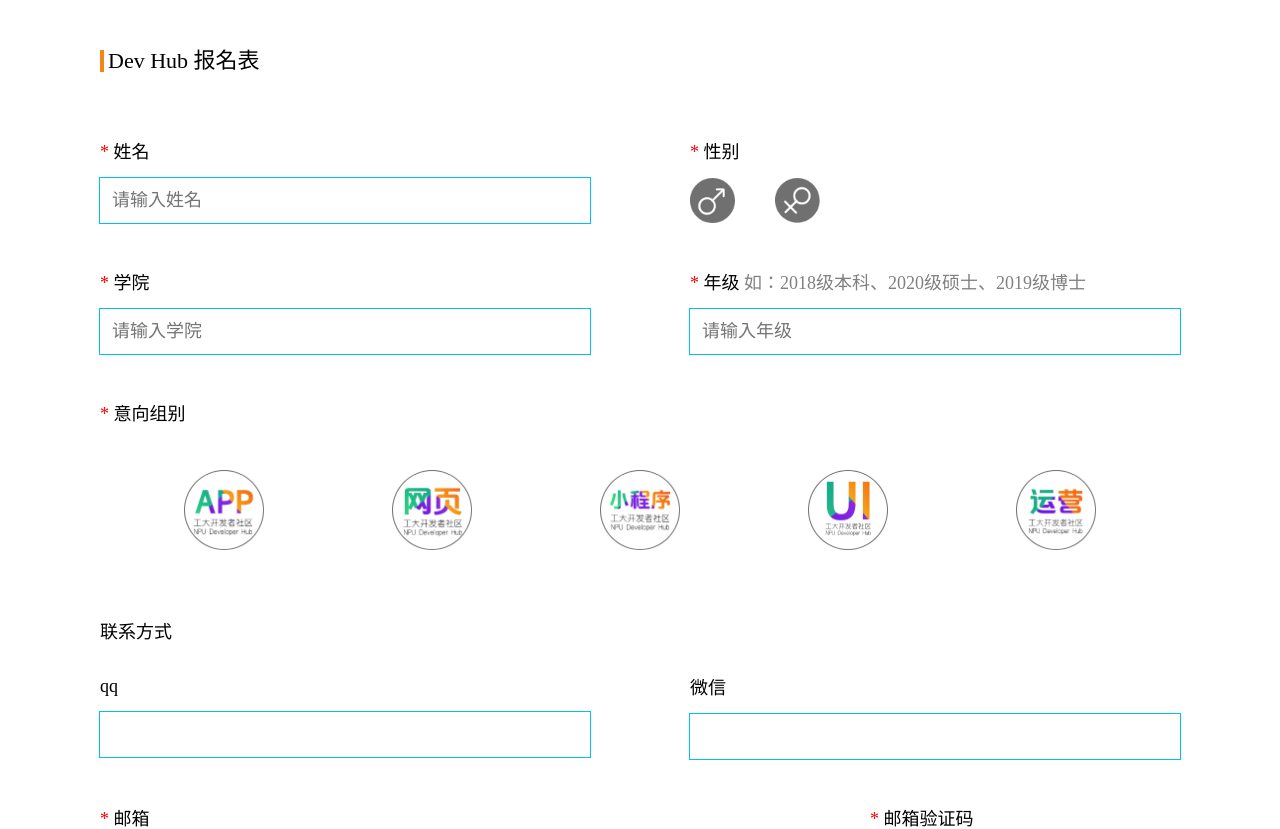
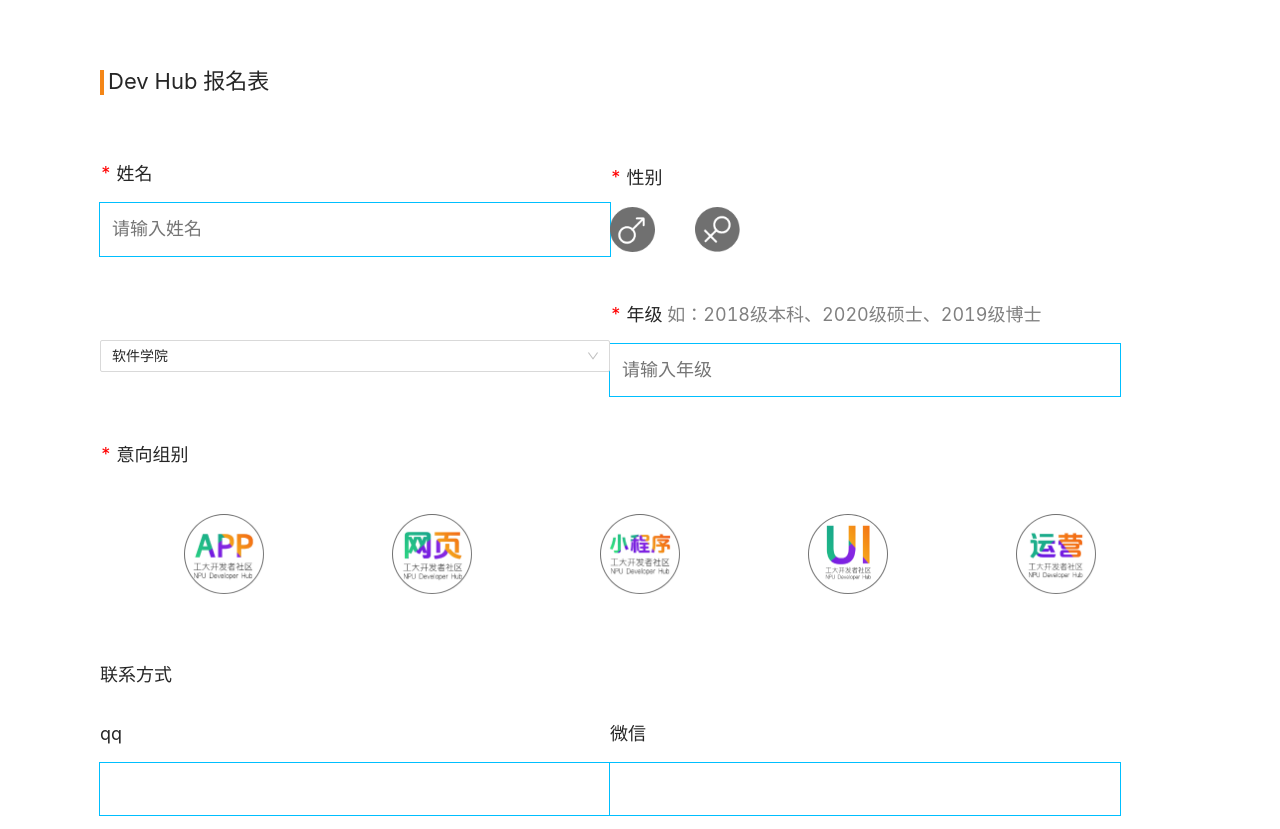
Before and after one commit to Rain7-osu/nwpu-dev-hub-front, a React (Vite) app: page / in a window 1280 px wide. Shown: the top 829 px of the page. Built offline with nearby package versions, Linux system fonts and the light colour scheme.

Commit message:
change select

```diff
--- a/package.json
+++ b/package.json
@@ -7,6 +7,7 @@
     "serve": "vite preview"
   },
   "dependencies": {
+    "antd": "^4.16.13",
     "classnames": "^2.3.1",
     "qs": "^6.10.1",
     "react": "^17.0.0",
--- a/src/App.tsx
+++ b/src/App.tsx
@@ -1,9 +1,13 @@
 import React from 'react';
 import { Register } from './pages/Register';
+import { Page } from './styles';
+import 'antd/dist/antd.css';
 
 function App() {
   return (
-    <Register />
+    <Page>
+      <Register />
+    </Page>
   );
 }
 
--- a/src/index.css
+++ b/src/index.css
@@ -5,6 +5,7 @@ body {
     sans-serif;
   -webkit-font-smoothing: antialiased;
   -moz-osx-font-smoothing: grayscale;
+  min-width: 480px;
 }
 
 code {
--- a/src/pages/Register/index.tsx
+++ b/src/pages/Register/index.tsx
@@ -9,6 +9,9 @@ import { fetchRegister } from '../../api/fetchRegister';
 import { fetchEmailCode } from '../../api/fetchEmailCode';
 import { fetchCheckEmail } from '../../api/fetchCheckEmail';
 import { modal } from '../../components/Modal';
+import { Select } from 'antd';
+
+import './style.css';
 
 export enum Gender {
   NONE= -1,
@@ -30,7 +33,7 @@ export function Register() {
   const [nameErr, setNameErr] = useState<string>('');
   const [genderSelectedIndex, setGenderSelectedIndex] = useState<Gender>(-1);
   const [genderErr, setGenderErr] = useState<string>('');
-  const [school, setSchool] = useState<string>('');
+  const [school, setSchool] = useState<string>('软件学院');
   const [schoolErr, setSchoolErr] = useState<string>('');
   const [grade, setGrade] = useState<string>('');
   const [gradeErr, setGradeErr] = useState<string>('');
@@ -151,8 +154,8 @@ export function Register() {
     setGenderSelectedIndex(1);
   }, [setGenderSelectedIndex]);
 
-  const handleInputSchool = useCallback((e: BaseSyntheticEvent) => {
-    setSchool(e.target.value);
+  const handleInputSchool = useCallback((value) => {
+    setSchool(value);
   }, [setSchool]);
 
   const handleInputGrade = useCallback((e: BaseSyntheticEvent) => {
@@ -384,8 +387,8 @@ export function Register() {
   return (
     <RegisterContainer>
       <div className="top-title"><span>Dev Hub 报名表</span></div>
-      <FormContainer>
-        <FormRow>
+      <FormContainer className="form-container">
+        <FormRow className="aspect-fit">
           <Input
             label="姓名"
             placeholder="请输入姓名"
@@ -396,15 +399,36 @@ export function Register() {
           />
           <Input label="性别" required render={renderGenderInput} errMsg={genderErr} />
         </FormRow>
-        <FormRow>
-          <Input
-            label="学院"
-            placeholder="请输入学院"
-            required
-            value={school}
-            errMsg={schoolErr}
-            onInput={handleInputSchool}
-          />
+        <FormRow className="aspect-fit">
+          <Select defaultValue="软件学院" value={school} onChange={handleInputSchool}>
+            <Select.Option value="航空学院">航空学院</Select.Option>
+            <Select.Option value="航天学院">航天学院</Select.Option>
+            <Select.Option value="航海学院">航海学院</Select.Option>
+            <Select.Option value="材料学院">材料学院</Select.Option>
+            <Select.Option value="机电学院">机电学院</Select.Option>
+            <Select.Option value="力学与土木建筑学院">力学与土木建筑学院</Select.Option>
+            <Select.Option value="动力与能源学院">动力与能源学院</Select.Option>
+            <Select.Option value="电子信息学院">电子信息学院</Select.Option>
+            <Select.Option value="自动化学院">自动化学院</Select.Option>
+            <Select.Option value="计算机学院">计算机学院</Select.Option>
+            <Select.Option value="数学与统计学院">数学与统计学院</Select.Option>
+            <Select.Option value="物理科学与技术学院">物理科学与技术学院</Select.Option>
+            <Select.Option value="化学与化工学院">化学与化工学院</Select.Option>
+            <Select.Option value="管理学院">管理学院</Select.Option>
+            <Select.Option value="公共政策与管理学院">公共政策与管理学院</Select.Option>
+            <Select.Option value="软件学院">软件学院</Select.Option>
+            <Select.Option value="生命学院">生命学院</Select.Option>
+            <Select.Option value="外国语学院">外国语学院</Select.Option>
+            <Select.Option value="教育实验学院">教育实验学院</Select.Option>
+            <Select.Option value="国际教育学院">国际教育学院</Select.Option>
+            <Select.Option value="国家保密学院">国家保密学院</Select.Option>
+            <Select.Option value="马克思主义学院">马克思主义学院</Select.Option>
+            <Select.Option value="西北工业大学伦敦玛丽女王大学工程学院">西北工业大学伦敦玛丽女王大学工程学院</Select.Option>
+            <Select.Option value="微电子学院">微电子学院</Select.Option>
+            <Select.Option value="网络空间安全学院">网络空间安全学院</Select.Option>
+            <Select.Option value="民航学院">民航学院</Select.Option>
+            <Select.Option value="生态环境学院">生态环境学院</Select.Option>
+          </Select>
           <Input
             label={
               <>
@@ -427,7 +451,7 @@ export function Register() {
           />
         </FormRow>
         <FormRow><FormRowTitle>联系方式</FormRowTitle></FormRow>
-        <FormRow>
+        <FormRow className="aspect-fit">
           <Input
             label="qq"
             value={qq}
@@ -440,7 +464,7 @@ export function Register() {
             onInput={handleInputWechat}
           />
         </FormRow>
-        <FormRow>
+        <FormRow className="aspect-fit">
           <Input
             label="邮箱"
             required
--- /dev/null
+++ b/src/pages/Register/style.css
@@ -0,0 +1,20 @@
+@media screen and (min-width: 480px) and (max-width: 720px) {
+    .form-container > div.aspect-fit {
+        flex-direction: column;
+        align-items: stretch;
+    }
+
+    .form-container > div.aspect-fit > div:not(:first-child) {
+        margin-right: 0;
+    }
+}
+
+@media screen and (min-width: 720px){
+    .form-container > div.aspect-fit {
+        flex-direction: row;
+    }
+
+    .form-container > div.aspect-fit > div:not(:first-child) {
+        margin-right: 60px;
+    }
+}
--- a/src/pages/Register/styles.ts
+++ b/src/pages/Register/styles.ts
@@ -3,7 +3,6 @@ import styled from 'styled-components';
 export const RegisterContainer = styled.div`
   margin: 50px auto;
   max-width: 1080px;
-  min-width: 720px;
 
   .top-title {
     padding-left: 4px;
@@ -26,16 +25,11 @@ export const FormContainer = styled.div`
 
 export const FormRow = styled.div<{ align?: string }>`
   display: flex;
-  flex-direction: row;
   justify-content: ${props => props.align || 'space-between'};
   align-items: center;
 
   > div {
     flex: 1;
-
-    :not(:last-child) {
-      margin-right: 100px;
-    }
   }
 
   .send-code {
--- /dev/null
+++ b/src/styles.ts
@@ -0,0 +1,5 @@
+import styled from 'styled-components';
+
+export const Page = styled.div`
+  padding: 20px;
+`;
```
Also changed, not shown: 1 other file (tests, documents, lock files or other folders).
